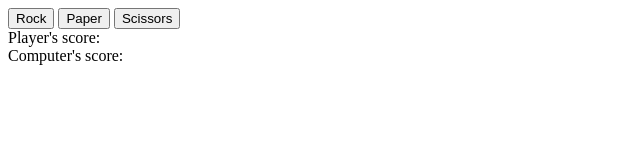
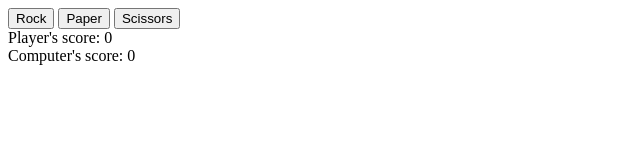
Before and after one commit to kyungminkim1/rock-paper-scissors, a plain HTML site: page index.html in a window 1280 px wide. Shown: the full height of the page, 0-640 px from the left. Drawn offline with Linux system fonts and the light colour scheme.

Commit message:
Fix initial score display

```diff
--- a/index.html
+++ b/index.html
@@ -9,8 +9,8 @@
         <button>Rock</button>
         <button>Paper</button>
         <button>Scissors</button>
-        <div class="player-score">Player's score:</div>
-        <div class="computer-score">Computer's score:</div>
+        <div class="player-score">Player's score: 0</div>
+        <div class="computer-score">Computer's score: 0</div>
         <div class="result"></div>
     </body>
 
```
